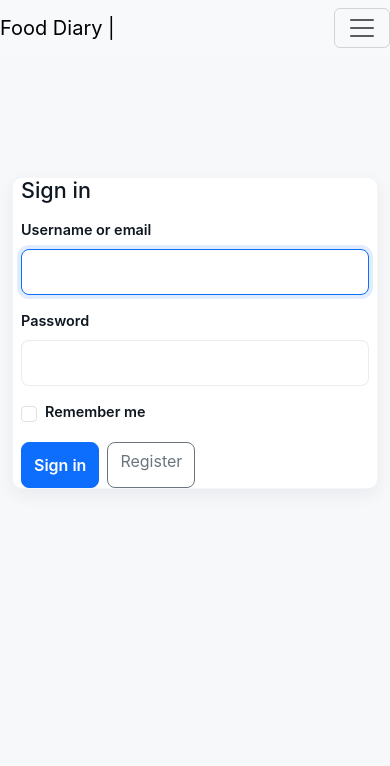
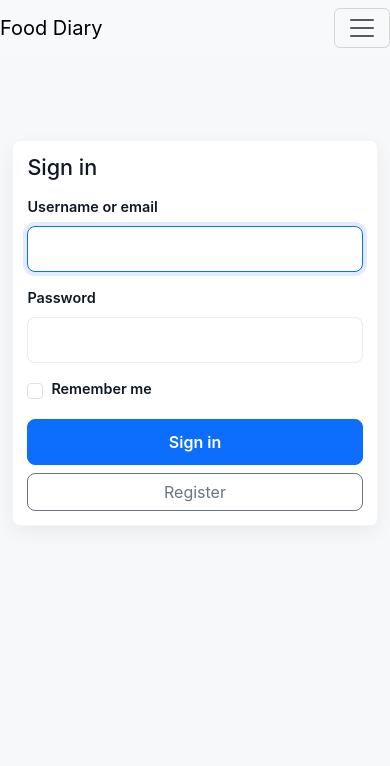
Before and after one commit to davidjmolina55-lgtm/food-diary, a Django app: page / in a window 390 px wide. Shown: the top 766 px of the page. Run offline with Django 4.2, Linux system fonts and the light colour scheme.

Commit message:
Clean up project, make consistent across all screen sizes

```diff
--- a/config/settings.py
+++ b/config/settings.py
@@ -154,3 +154,9 @@ STATICFILES_DIRS = [
 # https://docs.djangoproject.com/en/4.2/ref/settings/#default-auto-field
 
 DEFAULT_AUTO_FIELD = 'django.db.models.BigAutoField'
+
+# Use custom allauth forms (if present) so widgets include Bootstrap classes
+ACCOUNT_FORMS = {
+    'signup': 'food_diary.forms.CustomSignupForm',
+    'login': 'food_diary.forms.CustomLoginForm',
+}
--- a/food_diary/forms.py
+++ b/food_diary/forms.py
@@ -1,6 +1,11 @@
 from django import forms
 
 from .models import Food
+try:
+    from allauth.account.forms import SignupForm, LoginForm
+except Exception:
+    SignupForm = None
+    LoginForm = None
 
 
 class FoodForm(forms.ModelForm):
@@ -13,3 +18,27 @@ class FoodForm(forms.ModelForm):
             'name': forms.TextInput(attrs={'class': 'form-control'}),
             'meal_type': forms.Select(attrs={'class': 'form-select'}),
         }
+
+
+if SignupForm is not None:
+    class CustomSignupForm(SignupForm):
+        """Signup form that adds Bootstrap classes to widgets."""
+
+        def __init__(self, *args, **kwargs):
+            super().__init__(*args, **kwargs)
+            for name, field in self.fields.items():
+                existing = field.widget.attrs.get('class', '')
+                classes = (existing + ' form-control').strip()
+                field.widget.attrs['class'] = classes
+
+
+if LoginForm is not None:
+    class CustomLoginForm(LoginForm):
+        """Login form that adds Bootstrap classes to widgets."""
+
+        def __init__(self, *args, **kwargs):
+            super().__init__(*args, **kwargs)
+            for name, field in self.fields.items():
+                existing = field.widget.attrs.get('class', '')
+                classes = (existing + ' form-control').strip()
+                field.widget.attrs['class'] = classes
--- a/static/css/style.css
+++ b/static/css/style.css
@@ -218,6 +218,57 @@ img {
     }
 }
 
+/* Additional responsive adjustments to ensure consistent layout across sizes */
+@media (max-width: 768px) {
+    /* Make the auth card comfortably fit small tablets and large phones */
+    .auth-card {
+        max-width: 520px;
+        width: 100%;
+        padding: 0 12px;
+    }
+
+    /* Slightly reduce card padding on smaller viewports */
+    .card-lite {
+        padding: 1rem;
+    }
+
+    /* Make table containers scroll horizontally rather than squishing content */
+    .table-responsive {
+        overflow-x: auto;
+        -webkit-overflow-scrolling: touch;
+    }
+
+    /* Stack form action buttons vertically on narrow screens for easier tapping */
+    .d-flex.gap-2 {
+        gap: 0.5rem;
+    }
+    .d-flex.gap-2 > .btn {
+        min-width: 0;
+    }
+}
+
+@media (max-width: 575px) {
+    /* Make primary/auth buttons full-width on small phones */
+    .auth-card .btn-primary,
+    .auth-card .btn-outline-secondary,
+    .d-flex.gap-2 > .btn {
+        width: 100%;
+        display: block;
+    }
+
+    /* Stack action buttons vertically */
+    .d-flex.gap-2 {
+        flex-direction: column;
+        align-items: stretch;
+    }
+
+    /* Slightly smaller card radius and tighter spacing on tiny screens */
+    .card-lite {
+        border-radius: 8px;
+        padding: 0.9rem;
+    }
+}
+
 /* Contrast helper for badges/labels */
 .badge-strong {
     background: #111827;
--- a/templates/base.html
+++ b/templates/base.html
@@ -25,12 +25,12 @@
 
         <!-- KEEP NAVBAR MARKUP/CLASSES UNCHANGED -->
         <nav class="navbar navbar-expand-lg navbar-light bg-light">
-            <a class="navbar-brand" href="#">Food Diary | </a>
+            <a class="navbar-brand" href="{{ home_url }}">Food Diary</a>
             <button
                 class="navbar-toggler"
                 type="button"
-                data-toggle="collapse"
-                data-target="#navbarNavDropdown"
+                data-bs-toggle="collapse"
+                data-bs-target="#navbarNavDropdown"
                 aria-controls="navbarNavDropdown"
                 aria-expanded="false"
                 aria-label="Toggle navigation"
```
Also changed, not shown: README.md.
